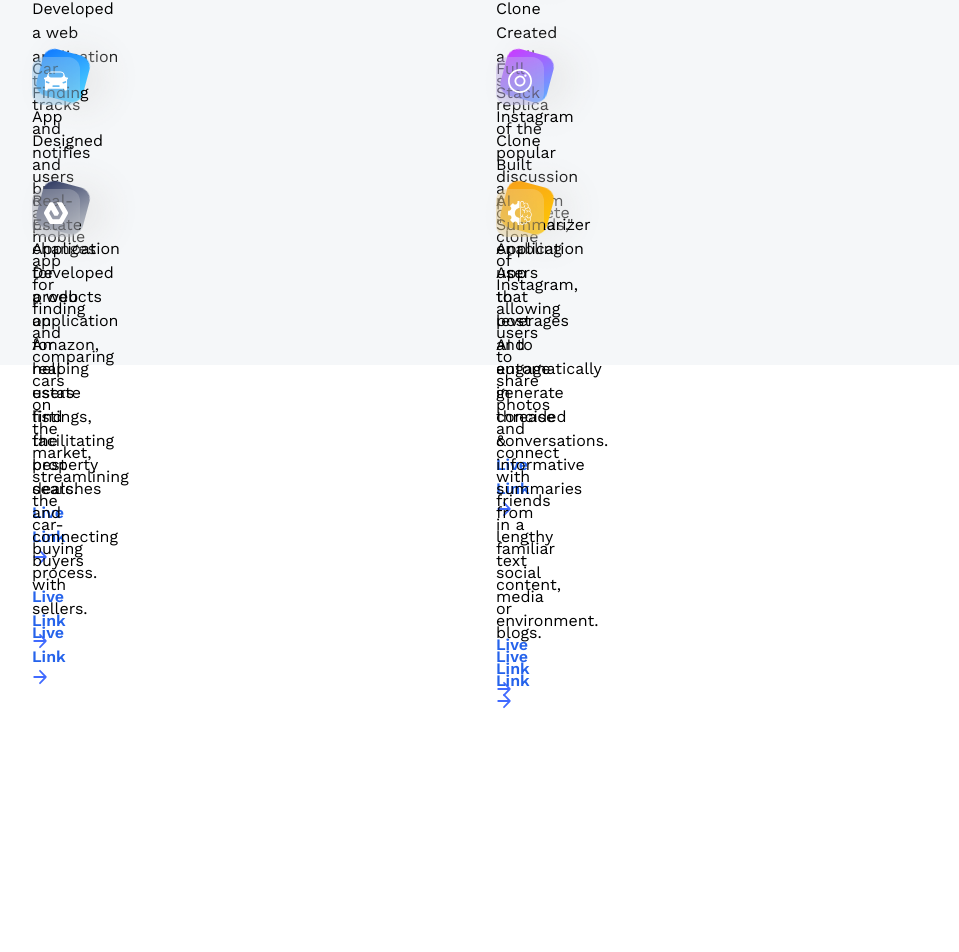
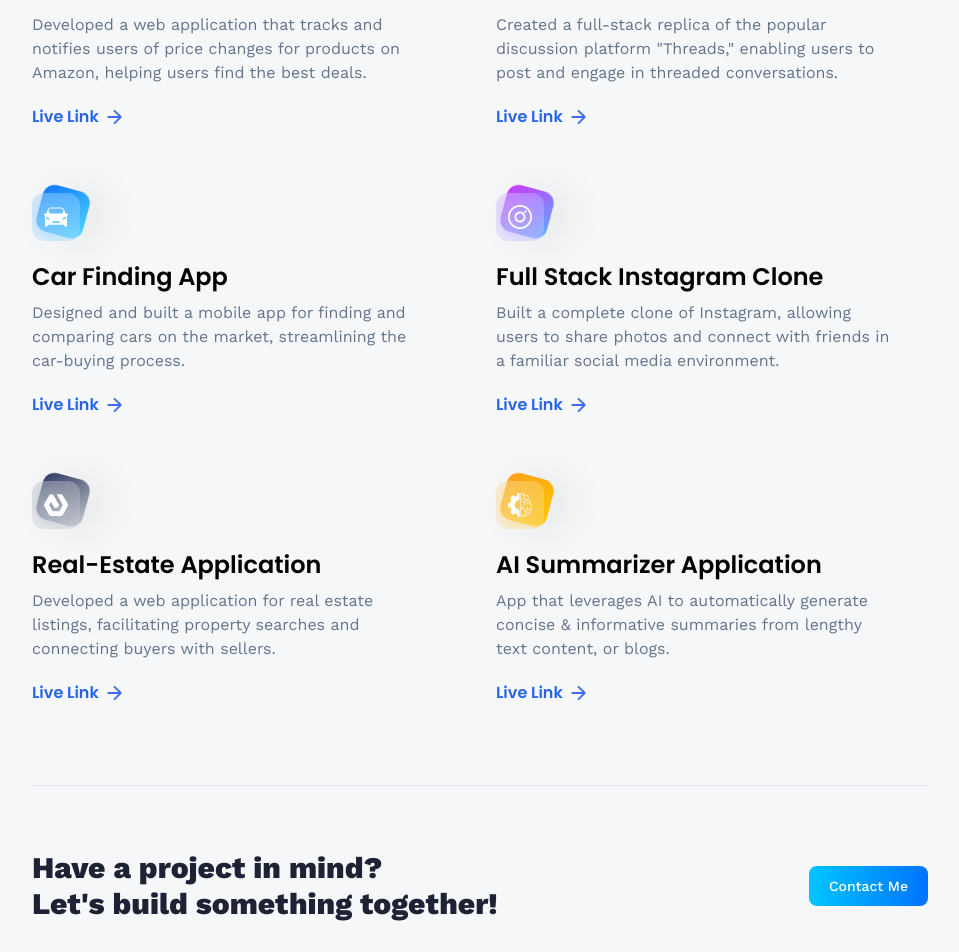
Before and after one commit to Mekarosi/3d-portfolio, a React (Vite) app: page /projects in a window 1280 px wide. Shown: the part 435-1387 px from the top of the page, without its empty margins (160-1119 px from the left). Before the commit the page ends 1144 px from the top, so only its background shows below. Built offline with nearby package versions, Linux system fonts and the light colour scheme.

Commit message:
Debugged errors on project component

```diff
--- a/src/App.jsx
+++ b/src/App.jsx
@@ -5,7 +5,7 @@
 
 const App = () => {
   return (
-    <main className="bg-slate-300/20 h-[100vh]">
+    <main className="bg-slate-300/20 h-full">
       <Router>
         <Navbar />
         <Routes>
--- a/src/pages/Contact.jsx
+++ b/src/pages/Contact.jsx
@@ -62,7 +62,7 @@
 
   return (
     <section className='relative flex lg:flex-row flex-col
-    max-container'>
+    max-container h-[100vh]'>
       {alert.show && <Alert {...alert} />}
 
       <div className='flex-1 min-w-[50%] flex flex-col'>
--- a/src/pages/Projects.jsx
+++ b/src/pages/Projects.jsx
@@ -1,6 +1,7 @@
 import { Link} from 'react-router-dom'
 import { projects } from '../constants'
 import { arrow } from '../assets/icons'
+import CTA from '../components/CTA'
 
 const Projects = () => {
   return (
@@ -17,7 +18,8 @@
           to explore the codebase.
         </p>
       </div>
-      <div className='flex flex-wrap my-20 gap-16 '>
+
+      <div className='flex flex-wrap my-20 gap-16'>
         {projects.map((project) =>(
            <div className='lg:w-[400px] w-full' key={project.name}>
             <div className='block-container w-12 h-12'>
@@ -29,15 +31,16 @@
                   className='w-1/2 h-1/2 object-contain'
                 />
               </div>
+              </div>
 
               <div className='mt-5 flex flex-col'>
-                <h4>
+                <h4 className='text-2xl font-poppins font-semibold'>
                   {project.name}
                 </h4>
-                <p>
+                <p className='mt-2 text-slate-500'>
                    {project.description}
                 </p>
-                <div>
+               <div className='mt-5 flex items-center gap-2 font-poppins'>
 <Link
   to={project.link}
   target="_blank"
@@ -55,9 +58,12 @@
 </div>
               </div>
             </div>
-           </div>
+
         ) )}
       </div>
+
+      <hr className='border-slate-200' />
+    <CTA />
     </section>
   )
 }
```
Lines whose indentation alone changed are shown as unchanged.
